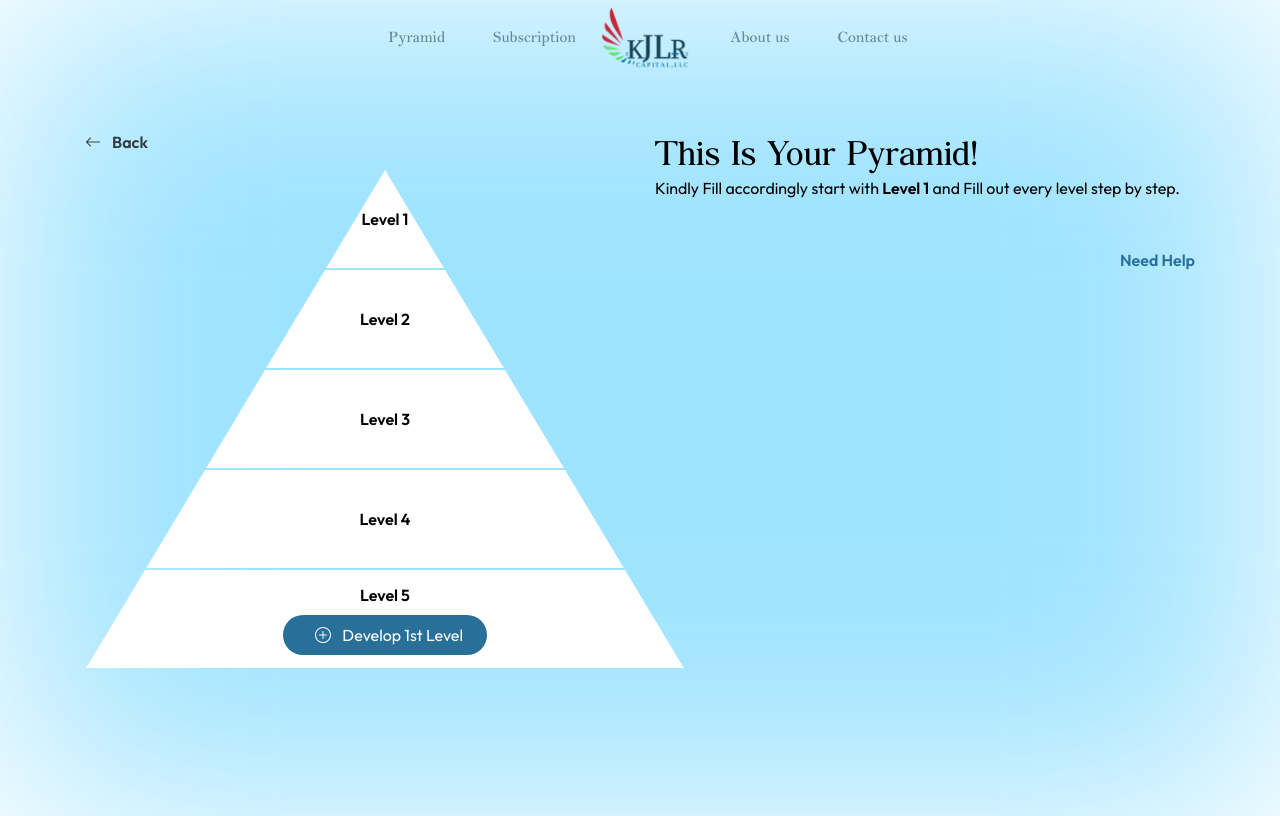
After one commit to Salsoft-Technologies/kjrl-hmtl, a PHP site: page /pyrimid/pyrimid.php in a window 1280 px wide. The commit adds this page. Run offline with PHP 8.4, Linux system fonts and the light colour scheme; some libraries are stand-ins or nearby versions.

Commit message:
Add Payrimid Screens

```diff
--- a/assets/css/style.css
+++ b/assets/css/style.css
@@ -46,6 +46,11 @@ header {
 
 .head-2 {
     font-size: 4vw;
+    line-height: 1;
+}
+
+.head-3 {
+    font-size: 3vw;
     line-height: 1;
 }
 
@@ -197,6 +202,10 @@ a.navbar-brand img {
 
 .text-theme-secondary {
     color: #8AEE56;
+}
+
+.bg-theme-secondary {
+    background-color: #8AEE56;
 }
 
 .payrimid-box {
@@ -501,3 +510,79 @@ footer {
 .pending {
     background-color: #f8b6a8a6;
 }
+
+.pyrimid-section-shadow {
+    filter: blur(50px);
+    -webkit-filter: blur(120px);
+    height: 100vh;
+    background-position: center;
+    background-repeat: no-repeat;
+    background-size: cover;
+    background-color: rgb(0 182 255 / 38%);
+}
+
+.pyramid__shape {
+    width: 600px;
+    display: flex;
+    flex-direction: column;
+    justify-content: center;
+    height: 500px;
+    -webkit-clip-path: polygon(50% 0, 100% 100%, 0 100%);
+    clip-path: polygon(50% 0, 100% 100%, 0 100%);
+}
+
+.pyramid__steps {
+    flex: 1 1 100%;
+    background-color: #fff;
+    margin-bottom: 2px;
+    display: flex;
+    justify-content: center;
+    align-items: center;
+}
+
+.pyrimid-form {
+    background-color: #297098;
+    padding: 30px;
+    border-radius: 10px;
+    color: #fff;
+    width: 80%;
+    margin: auto;
+}
+
+.action-btn {
+    display: flex;
+    flex-direction: column;
+}
+
+.action-btn > button {
+    flex-grow: 1;
+}
+
+.step-form input::placeholder {
+    color: #fff;
+}
+
+.step-bar {
+    width: 100%;
+    border: 1px solid #ffffff47;
+    height: 10px;
+    border-radius: 10px;
+    margin-bottom: 15px;
+    position: relative;
+    overflow: hidden;
+}
+
+.activeBar {
+    background-color: #8aee56;
+    display: block;
+    height: 9px;
+    width: 0;
+}
+
+.step-form {
+    display: none;
+}
+
+.active {
+    display: block;
+}
--- a/assets/js/main.js
+++ b/assets/js/main.js
@@ -8,3 +8,41 @@ jQuery(window).scroll(function(event) {
         jQuery('header').addClass('position-fixed');
     }
 });
+
+
+jQuery('#addFeild').click(function(){
+    var cloneBox = jQuery(this).parents('.form-group').clone();
+      cloneBox.find('#addFeild').remove();
+      var getLenght = jQuery('.active .form-group').length;
+      if(getLenght < 3) {
+        jQuery(this).parents('.step-form').append(cloneBox);
+      }
+
+})
+
+
+function activeTab () {
+    const list = [...document.querySelectorAll('.step-form')];
+    document.querySelector('.total-steps').innerText = list.length;
+    const widthFind = 100 / list.length;
+    document.querySelector('.activeBar').style.width = widthFind +'%';
+    const active = document.querySelector('.step-form.active');
+    const result =  list.indexOf(active) + 1;
+    document.querySelector('.active-steps').innerText = result;
+}
+
+
+
+jQuery('#develop').click(function(){
+    jQuery('.parimid-greets').hide();
+    jQuery('.pyrimid-flow').show();
+    activeTab ();
+});
+
+function procedBtn() {
+    const active = document.querySelectorAll('.step-form.active');
+    active.forEach((item) => {
+        item.classList.remove('active');
+    });
+    active.indexOf(active) -1
+}
--- /dev/null
+++ b/pyrimid/pyrimid.php
@@ -0,0 +1,108 @@
+<?php include '../layout/header.php';?>
+
+<!-- home banner  -->
+
+
+<section class="pyrimid-section-shadow"></section>
+
+<div class="bannerText text-black blurText bg-transparent w-100">
+    <div class="container">
+        <div class="row">
+            <div class="col-md-6 position-relative">
+                <p class="text-left"><a href="./index.php" class="text-dark"><i class="bi bi-arrow-left pr-2"></i>
+                        Back</a>
+                </p>
+                <div class="pyramid__shape">
+                    <div class="pyramid__steps">
+                        <p class="mb-0">Level 1</p>
+                    </div>
+                    <div class="pyramid__steps">
+                        <p class="mb-0">Level 2</p>
+                    </div>
+                    <div class="pyramid__steps">
+                        <p class="mb-0">Level 3</p>
+                    </div>
+                    <div class="pyramid__steps">
+                        <p class="mb-0">Level 4</p>
+                    </div>
+                    <div class="pyramid__steps flex-column">
+                        <p class="mb-0">Level 5</p>
+                        <button class="bg-theme-primary border-0 text-white rounded-pill py-2 px-4 mt-2" id="develop"><i
+                                class="bi bi-plus-circle px-2"></i> Develop 1st Level</button>
+                    </div>
+                </div>
+            </div>
+            <div class="col-md-6">
+                <div class="parimid-greets text-left">
+                    <h1 class="alghato head-3">This Is Your Pyramid!</h1>
+                    <p class="text-black font-weight-normal">Kindly Fill accordingly start with <strong>Level 1</strong>
+                        and Fill out every level step
+                        by step.</p>
+                    <div class="d-flex justify-content-end mt-5">
+                        <a href="#" class="text-theme-primary">Need Help</a>
+                    </div>
+                </div>
+                <div class="pyrimid-flow" style="display: none;">
+                    <div class="pyrimid-form">
+                        <div class="step-bar">
+                            <span class="activeBar"></span>
+                        </div>
+                        <div class="step-count">
+                            <p class="mb-0"><span class="active-steps"></span> / <span class="total-steps"></span></p>
+                        </div>
+                        <div class="step-form active">
+                            <div class="step-content">
+                                <h1 class="alghato head-3">Step 1 Your Goal</h1>
+                                <p class="text-black font-weight-normal">Kindly Set your goal</p>
+                            </div>
+                            <div class="form-group d-flex">
+                                <input type="text" placeholder="Set Your Goal"
+                                    class="form-control rounded-pill border py-2 px-3 bg-transparent text-white"
+                                    name="goal">
+                                <button class="bg-transparent border-0 text-white" id="addFeild"><i
+                                        class="bi bi-plus-circle"></i></button>
+                            </div>
+                        </div>
+                        <div class="step-form">
+                            <div class="step-content">
+                                <h1 class="alghato head-3">Step 1 Your Goal</h1>
+                                <p class="text-black font-weight-normal">Kindly Set your goal</p>
+                            </div>
+                            <div class="form-group d-flex">
+                                <input type="text" placeholder="Set Your Goal"
+                                    class="form-control rounded-pill border py-2 px-3 bg-transparent text-white"
+                                    name="goal">
+                                <button class="bg-transparent border-0 text-white" id="addFeild"><i
+                                        class="bi bi-plus-circle"></i></button>
+                            </div>
+                        </div>
+                        <div class="step-form">
+                            <div class="step-content">
+                                <h1 class="alghato head-3">Step 1 Your Goal</h1>
+                                <p class="text-black font-weight-normal">Kindly Set your goal</p>
+                            </div>
+                            <div class="form-group d-flex">
+                                <input type="text" placeholder="Set Your Goal"
+                                    class="form-control rounded-pill border py-2 px-3 bg-transparent text-white"
+                                    name="goal">
+                                <button class="bg-transparent border-0 text-white" id="addFeild"><i
+                                        class="bi bi-plus-circle"></i></button>
+                            </div>
+                        </div>
+                        <div class="action-btn gap-15">
+                            <button class="bg-light py-2 rounded-pill text-theme-primary border-0" onclick="procedBtn()">Proceed</button>
+                            <button class="bg-theme-primary py-2 rounded-pill text-light border">Cancel</button>
+                        </div>
+                    </div>
+                    <div class="save-info d-flex justify-content-center mt-5">
+                        <button
+                            class="bg-theme-secondary py-2 rounded-pill text-theme-primary border-0 w-50 shadow">Save</button>
+                    </div>
+                </div>
+            </div>
+        </div>
+    </div>
+</div>
+<?php
+include '../layout/footer-login.php';
+?>
```
